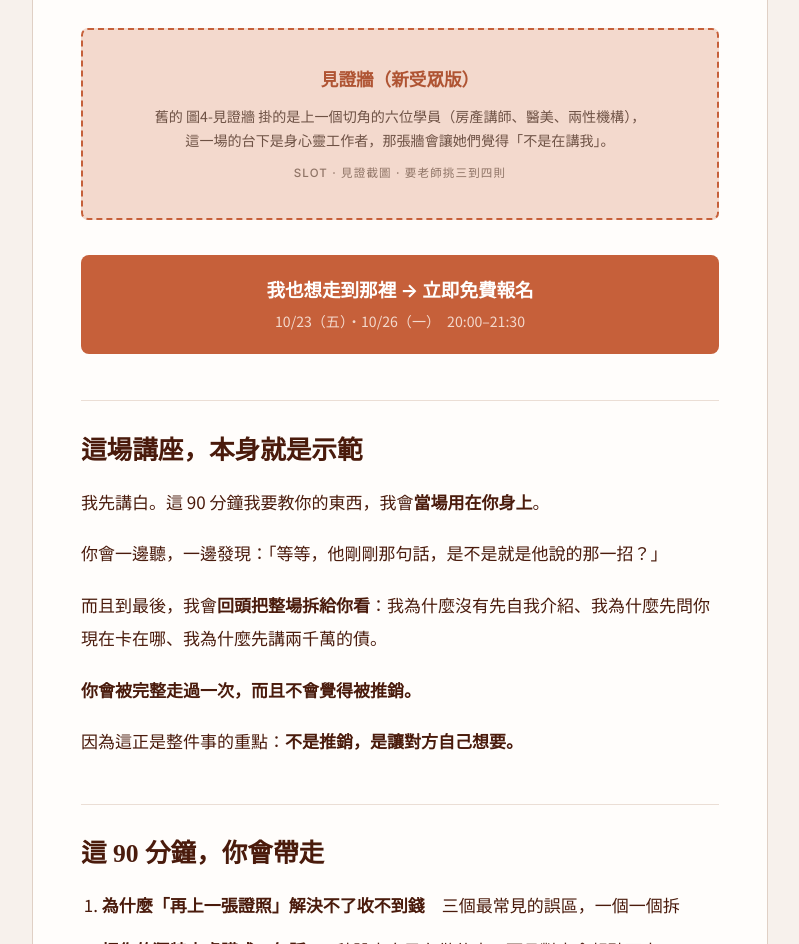
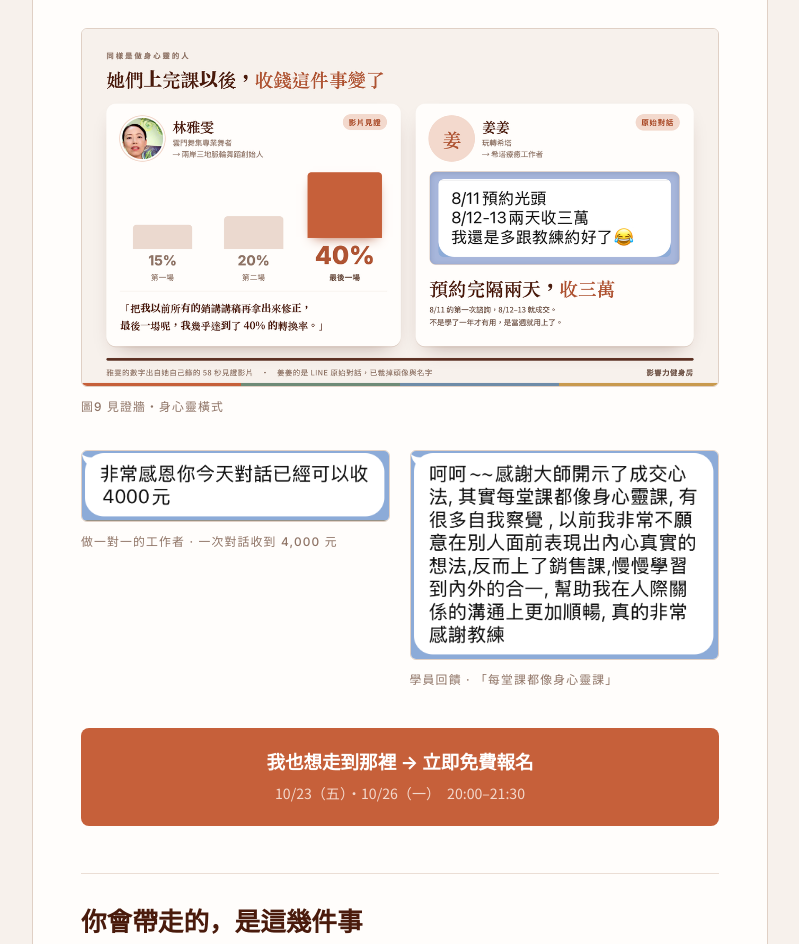
Before and after one commit to lightlovecommai-oss/comconvertai-level1lp, a website: page healer/index.html in a window 1280 px wide. Shown: the part 5969-6913 px from the top of the page, without its empty margins (240-1039 px from the left). Drawn offline with Linux system fonts and the light colour scheme.

Commit message:
療癒師 LP 定稿：見證牆與 90 分鐘時間軸改用圖 9／圖 10

```diff
--- a/healer/index.html
+++ b/healer/index.html
@@ -64,15 +64,22 @@ footer{max-width:46rem;margin:0 auto;padding:1.5rem clamp(1.2rem,5vw,3rem) 2rem;
 color:var(--ink-3);border-top:1px solid var(--rule);}
 </style>
 <style>
-/* 插槽：這一版還沒有的素材，刻意留成看得出是空的洞（四層流程 §沒有原料不生內容） */
-.slot{border:2px dashed var(--act);border-radius:7px;background:var(--act-tint);
-padding:2.1rem 1.3rem;text-align:center;margin:1.9rem 0;}
-.slot b{display:block;font-family:var(--serif);font-weight:900;color:var(--act-deep);font-size:1.1rem;}
-.slot i{display:block;font-style:normal;font-size:.88rem;color:var(--ink-2);margin-top:.45rem;line-height:1.7;}
-.slot em{font-family:var(--data);font-style:normal;font-size:.72rem;letter-spacing:.1em;
-color:var(--ink-3);display:block;margin-top:.6rem;text-transform:uppercase;}
+/* 2026-10-15 定稿：`.slot` 全數關閉——原本兩個洞（身心靈見證、時間軸）都已經有真素材，
+   換成 圖9／圖10。這一版沒有空插槽，所以插槽樣式一起拿掉，留著只會讓人以為還有洞沒補。 */
 .note{background:var(--t-tint);border-left:4px solid var(--t-deep);padding:.9rem 1.1rem;
 font-size:.94rem;color:var(--ink-2);margin:1.6rem 0;border-radius:0 6px 6px 0;}
+
+/* 見證牆：真截圖，已裁掉頭像欄與名字列（`療癒師銷講簡報/_裁見證.py`）。
+   不打碼——打碼看起來像在藏東西，裁切看起來就是一段對話。 */
+.wall{display:grid;gap:1.2rem;grid-template-columns:1fr;margin:1.9rem 0;}
+@media(min-width:40rem){.wall{grid-template-columns:1fr 1fr;align-items:start;}}
+.wall figure{margin:0;}
+
+/* 2026-10-15 老師定稿：時間軸改用 圖10 的 PNG，手刻的 `.flow` 時間軸退役。
+   🔴 原本那段註解寫著「不出 PNG，因為手機上讀不到」——那個顧慮還在，
+   但它被上面那串〈你會帶走的，是這幾件事〉的 ol 接住了：六件事的全文就在圖的正上方，
+   手機讀者不靠圖也拿得到內容，圖只負責讓人一眼看見節奏。
+   要再動時間軸，改的是 productkit `7-KOL通路/圖/圖10-90分鐘四節點橫式.html` 再重出。 */
 </style>
 <div class="flag">草稿 — 給通路方確認用・尚未對外公開</div>
 <div class="sheet">
@@ -155,20 +162,17 @@ font-size:.94rem;color:var(--ink-2);margin:1.6rem 0;border-radius:0 6px 6px 0;}
 <li>一位<strong>做一對一的工作者</strong>：學完之後，一次對話就收到 <strong>4,000 元</strong>。</li>
 <li>一位學員上完課說：「其實每堂課都像身心靈課，有很多自我察覺。以前我非常不願意在別人面前表現出內心真實的想法，反而上了銷售課，慢慢學習到內外的合一。」</li></ul>
 <p><strong>這些是他們各自的結果，不是這場講座的保證。</strong>寫在這裡的原因只有一個：他們原本也都覺得自己不夠格。</p>
-<div class="slot"><b>見證牆（新受眾版）</b>
-<i>舊的 圖4-見證牆 掛的是上一個切角的六位學員（房產講師、醫美、兩性機構），<br>
-這一場的台下是身心靈工作者，那張牆會讓她們覺得「不是在講我」。</i>
-<em>slot · 見證截圖 · 要老師挑三到四則</em></div>
+<figure><img src="img/wall-spiritual.png" alt="兩位身心靈同行的見證：一位脈輪舞蹈創始人三場轉換率 15%、20%、40%，一位希塔療癒工作者預約後兩天收三萬">
+<figcaption>圖9 見證牆・身心靈橫式</figcaption></figure>
+<div class="wall">
+<figure><img src="img/v-4000.png" alt="學員對話截圖：非常感恩你今天對話已經可以收 4000 元">
+<figcaption>做一對一的工作者 · 一次對話收到 4,000 元</figcaption></figure>
+<figure><img src="img/v-spiritual.png" alt="學員回饋截圖：其實每堂課都像身心靈課，有很多自我察覺">
+<figcaption>學員回饋 · 「每堂課都像身心靈課」</figcaption></figure>
+</div>
 <div class="midcta"><b>我也想走到那裡 → 立即免費報名</b><i>10/23（五）・10/26（一）　20:00–21:30</i></div>
 
-<h2>這場講座，本身就是示範</h2>
-<p>我先講白。這 90 分鐘我要教你的東西，我會<strong>當場用在你身上</strong>。</p>
-<p>你會一邊聽，一邊發現：「等等，他剛剛那句話，是不是就是他說的那一招？」</p>
-<p>而且到最後，我會<strong>回頭把整場拆給你看</strong>：我為什麼沒有先自我介紹、我為什麼先問你現在卡在哪、我為什麼先講兩千萬的債。</p>
-<p><strong>你會被完整走過一次，而且不會覺得被推銷。</strong></p>
-<p>因為這正是整件事的重點：<strong>不是推銷，是讓對方自己想要。</strong></p>
-
-<h2>這 90 分鐘，你會帶走</h2>
+<h2>你會帶走的，是這幾件事</h2>
 <ol>
 <li><strong>為什麼「再上一張證照」解決不了收不到錢</strong>　三個最常見的誤區，一個一個拆</li>
 <li><strong>把你的獨特之處講成一句話</strong>　3 秒說完自己在做什麼，而且對方會想聽下去</li>
@@ -177,16 +181,14 @@ font-size:.94rem;color:var(--ink-2);margin:1.6rem 0;border-radius:0 6px 6px 0;}
 <li><strong>當他說「考慮看看」時，心裡那一關怎麼過</strong>　成交是為了愛，這句話怎麼變成體質</li>
 <li><strong>一個可能還沒想過的問題</strong>　成交之後呢？一個人只能服務那麼多人，那怎麼辦？</li></ol>
 <p>這五件，就是我帶學生走的那條路。這場講座先把地圖攤開給你看。</p>
-<div class="slot"><b>90 分鐘流程時間軸（新骨架版）</b>
-<i>舊的 圖5 畫的是上一版六段骨架。這一場是開場 → 誤區一 → 誤區二 → 誤區三 → 收攏成一條路 → 收口，<br>
-時間軸要照新骨架重畫。</i>
-<em>slot · 理論圖 · 骨架定了就能出</em></div>
+<figure><img src="img/flow-4.png" alt="90 分鐘四個節點：知道卡住的不是你的資格、看懂收不到錢的真正原因、帶走五個當天就能用的動作、看見自己的天花板在哪">
+<figcaption>圖10 90 分鐘・橫式四節點</figcaption></figure>
 <div class="midcta"><b>這六件我都想帶走 → 立即免費報名</b><i>名額有限・不提供回放・請安排好時間</i></div>
 
 <h2>報名後，請先做一件事（5 分鐘）</h2>
 <p>報名成功後，你會收到一份<strong>影響力健檢</strong>，15 題，大約 5 分鐘。</p>
 <p>這不是心理測驗。它會告訴你，別人在你面前<strong style="color:#AF5433">想不想靠近你</strong>、<strong style="color:#5C7464">願不願意跟你說真話</strong>、<strong style="color:#54718D">覺不覺得你真的能幫到他</strong>、最後<strong style="color:#8E682B">願不願意行動</strong>，這四件事現在各在什麼位置。</p>
-<p><strong>請在講座前做完。</strong>講座中我會直接拿你的結果來講。</p>
+<p><strong>請在講座前做完。</strong>時間允許的話，我會當場拿大家的結果來解盤。</p>
 <figure><img src="img/checkup.png" alt="影響力健檢結果示意"><figcaption>沿用 · 圖6 健檢示意</figcaption></figure>
 
 <h2>誰適合來</h2>
```
Also changed, not shown: healer/img/flow-4.png (added), healer/img/v-4000.png (added), healer/img/v-spiritual.png (added), healer/img/wall-spiritual.png (added).
